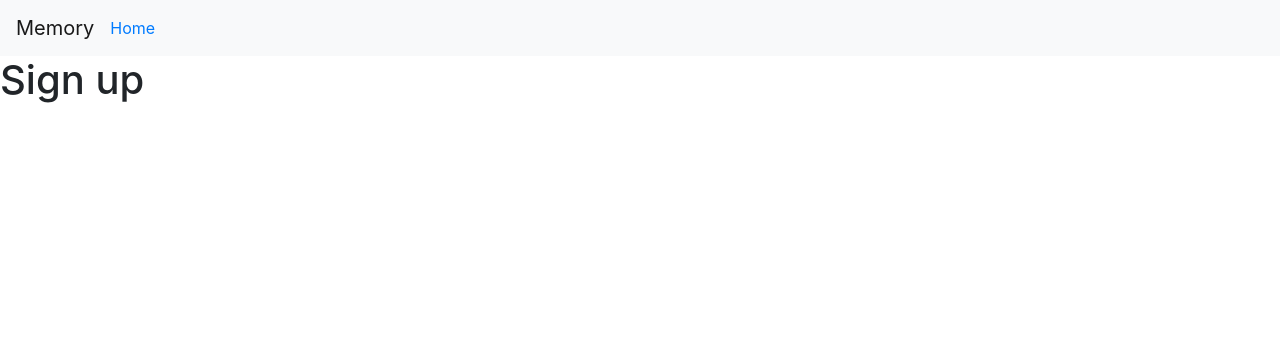
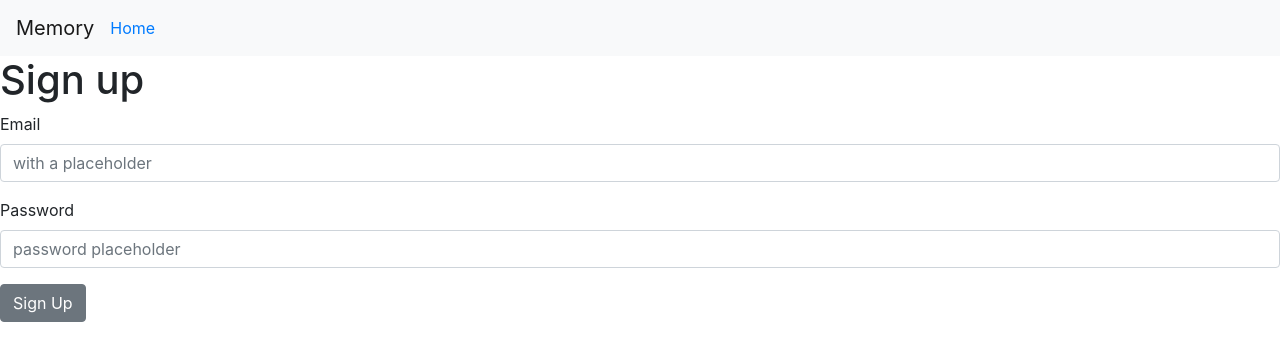
Before and after one commit to dgtlctzn/memory-pal, a React app in the folder client/: page / in a window 1280 px wide. Shown: the top 360 px of the page. Built offline with nearby package versions, Linux system fonts and the light colour scheme.

Commit message:
working form input

```diff
--- /dev/null
+++ b/client/src/components/UserCredentials/UserCredentials.jsx
@@ -0,0 +1,34 @@
+import React from "react";
+import { Button, Form, FormGroup, Label, Input, FormText } from "reactstrap";
+
+const UserCredentials = ({credentials, handleInputChange, handleSignUp}) => {
+  return (
+    <Form>
+      <FormGroup>
+        <Label for="exampleEmail">Email</Label>
+        <Input
+          type="email"
+          name="email"
+          value={credentials.email}
+          onChange={handleInputChange}
+          id="exampleEmail"
+          placeholder="with a placeholder"
+        />
+      </FormGroup>
+      <FormGroup>
+        <Label for="examplePassword">Password</Label>
+        <Input
+          type="password"
+          name="password"
+          value={credentials.password}
+          onChange={handleInputChange}
+          id="examplePassword"
+          placeholder="password placeholder"
+        />
+      </FormGroup>
+      <Button>Sign Up</Button>
+    </Form>
+  );
+};
+
+export default UserCredentials;
--- a/client/src/containers/SignUp/SignUp.jsx
+++ b/client/src/containers/SignUp/SignUp.jsx
@@ -1,11 +1,32 @@
-import React from 'react';
+import React, { useState } from "react";
+import axios from "axios";
+
+import UserCredentials from "../../components/UserCredentials/UserCredentials.jsx";
 
 const SignUp = () => {
-    return (
-        <div>
-            <h1>Sign up</h1>
-        </div>
-    );
+  const [credentials, setCredentials] = useState({
+    email: "",
+    password: "",
+  });
+
+  const handleInputChange = (e) => {
+    const { name, value } = e.target;
+    setCredentials({ ...credentials, [name]: value });
+    console.log(credentials);
+  };
+
+  const handleSignUp = (e) => {};
+
+  return (
+    <div>
+      <h1>Sign up</h1>
+      <UserCredentials
+        credentials={credentials}
+        handleInputChange={handleInputChange}
+        handleSignUp={handleSignUp}
+      />
+    </div>
+  );
 };
 
 export default SignUp;
```
